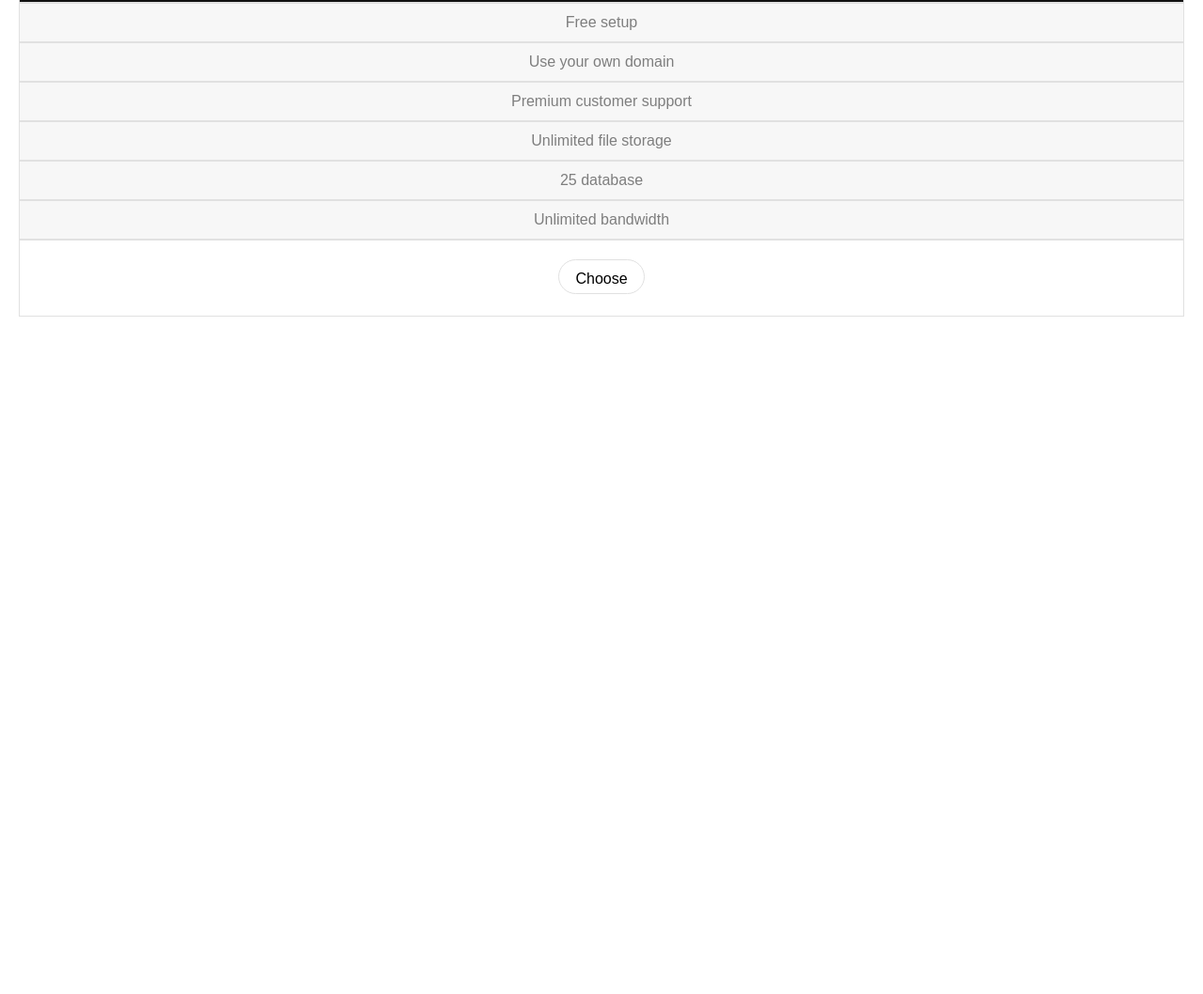
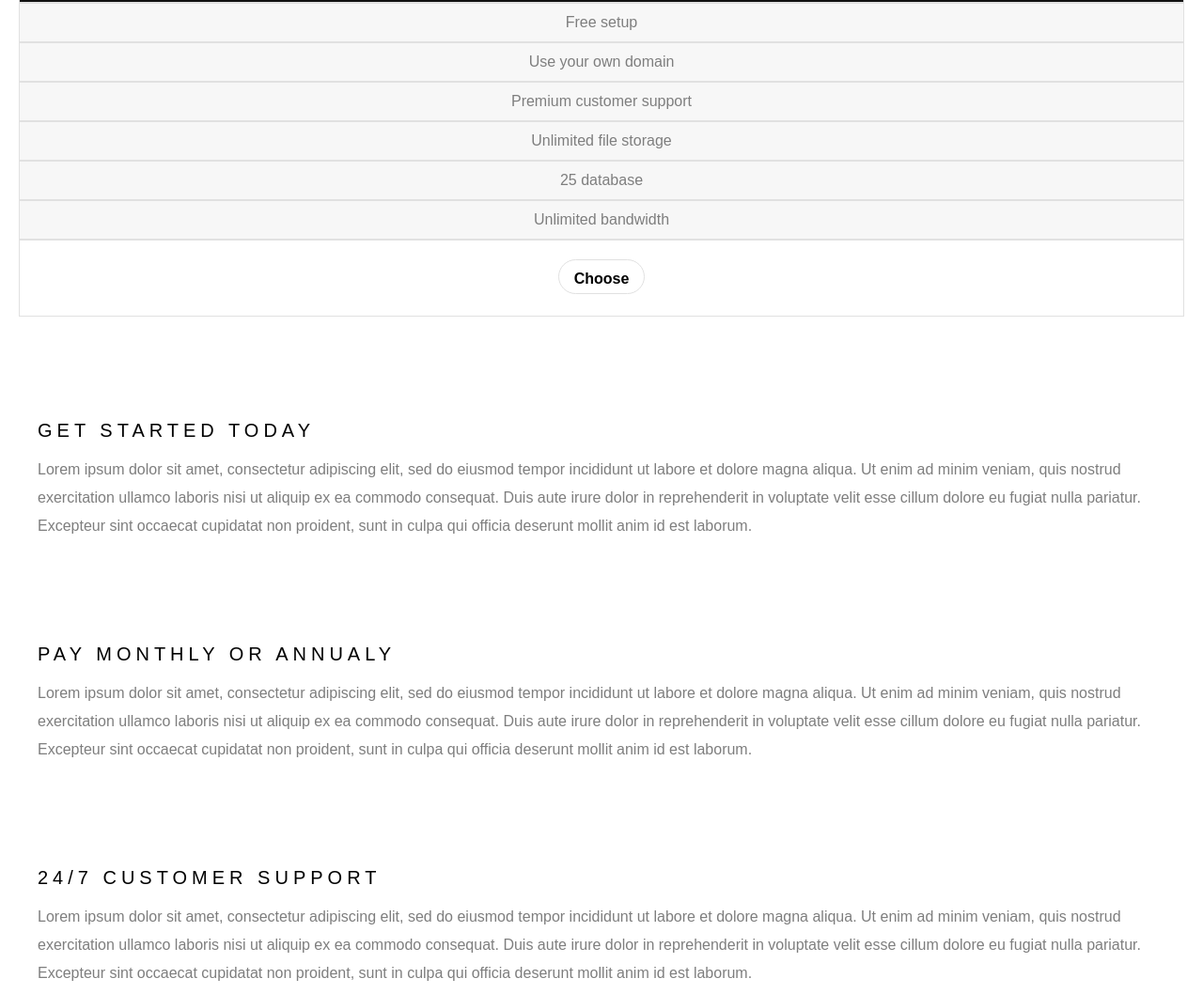
Before and after one commit to BenHand/responsive_site, a plain HTML site: page dist/index.html in a window 1280 px wide. Shown: the part 1739-2797 px from the top of the page at 94% size. Before the commit the page ends 2076 px from the top, so only its background shows below. Drawn offline with Linux system fonts and the light colour scheme.

Commit message:
page built

```diff
--- a/dist/css/style.css
+++ b/dist/css/style.css
@@ -74,7 +74,8 @@ header .pricing {
 .choose-btn {
   width: 90px;
   height: 35px;
-  margin: 0 auto; }
+  margin: 0 auto;
+  font-weight: bold; }
 
 .btn-border {
   border: 1px solid #E1E1E1; }
@@ -98,3 +99,30 @@ header .pricing {
   color: #868686;
   text-align: center;
   font-size: 20px; }
+
+.paragraph {
+  margin: 110px 40px 40px; }
+
+.paragraph-text {
+  color: #7E7E7E;
+  text-align: left;
+  line-height: 30px; }
+
+.paragraph-head {
+  letter-spacing: 5px;
+  font-size: 20px;
+  margin-bottom: 15px; }
+
+footer {
+  text-align: center;
+  background: black;
+  color: #7E7E7E;
+  padding-top: 20px;
+  padding-bottom: 20px;
+  margin: 10px; }
+
+footer a {
+  color: #DDDDDD; }
+
+.link-space {
+  margin-right: 6px; }
--- a/dist/css/style.scss
+++ b/dist/css/style.scss
@@ -80,6 +80,7 @@ header {
 	width:90px;
 	height:35px;
 	margin: 0 auto;
+	font-weight:bold;
 }
 .btn-border{
 	border:1px solid #E1E1E1;
@@ -104,3 +105,30 @@ header {
 	text-align: center;
 	font-size:20px;
 }
+.paragraph{
+	margin:110px 40px 40px;
+}
+.paragraph-text{
+	color:$text-color-primary;
+	text-align: left;
+	line-height: 30px;
+}
+.paragraph-head{
+	letter-spacing: 5px;
+	font-size: 20px;
+	margin-bottom: 15px;}
+footer {
+	text-align: center;
+	background: black;
+	color:$text-color-primary;
+	padding-top: 20px;
+	padding-bottom: 20px;
+	margin:10px;
+
+	a {
+		color: #DDDDDD;
+}
+}
+.link-space{
+	margin-right:6px;
+}
--- a/dist/index.html
+++ b/dist/index.html
@@ -74,5 +74,23 @@
 					</div>
 				</div>
 			</div>
+			<div class="paragraph">
+				<div class="paragraph-head">GET STARTED TODAY</div>
+				<div class="paragraph-text">Lorem ipsum dolor sit amet, consectetur adipiscing elit, sed do eiusmod tempor incididunt ut labore et dolore magna aliqua. Ut enim ad minim veniam, quis nostrud exercitation ullamco laboris nisi ut aliquip ex ea commodo consequat. Duis aute irure dolor in reprehenderit in voluptate velit esse cillum dolore eu fugiat nulla pariatur. Excepteur sint occaecat cupidatat non proident, sunt in culpa qui officia deserunt mollit anim id est laborum.</div>
+			</div>
+			<div class="paragraph">
+				<div class="paragraph-head">PAY MONTHLY OR ANNUALY</div>
+				<div class="paragraph-text">Lorem ipsum dolor sit amet, consectetur adipiscing elit, sed do eiusmod tempor incididunt ut labore et dolore magna aliqua. Ut enim ad minim veniam, quis nostrud exercitation ullamco laboris nisi ut aliquip ex ea commodo consequat. Duis aute irure dolor in reprehenderit in voluptate velit esse cillum dolore eu fugiat nulla pariatur. Excepteur sint occaecat cupidatat non proident, sunt in culpa qui officia deserunt mollit anim id est laborum.</div>
+			</div>
+			<div class="paragraph">
+				<div class="paragraph-head">24/7 CUSTOMER SUPPORT</div>
+				<div class="paragraph-text">Lorem ipsum dolor sit amet, consectetur adipiscing elit, sed do eiusmod tempor incididunt ut labore et dolore magna aliqua. Ut enim ad minim veniam, quis nostrud exercitation ullamco laboris nisi ut aliquip ex ea commodo consequat. Duis aute irure dolor in reprehenderit in voluptate velit esse cillum dolore eu fugiat nulla pariatur. Excepteur sint occaecat cupidatat non proident, sunt in culpa qui officia deserunt mollit anim id est laborum.</div>
+			</div>
 		</body>
+	<footer>
+		<div>
+			<div><a class="link-space" href="#">Try now</a>for 14 days. No credit card required.</div>
+			<div>Header image courtesy of <a href="#">Unsplash</a>.</div>
+		</div>
+	</footer>
 </html>
```
